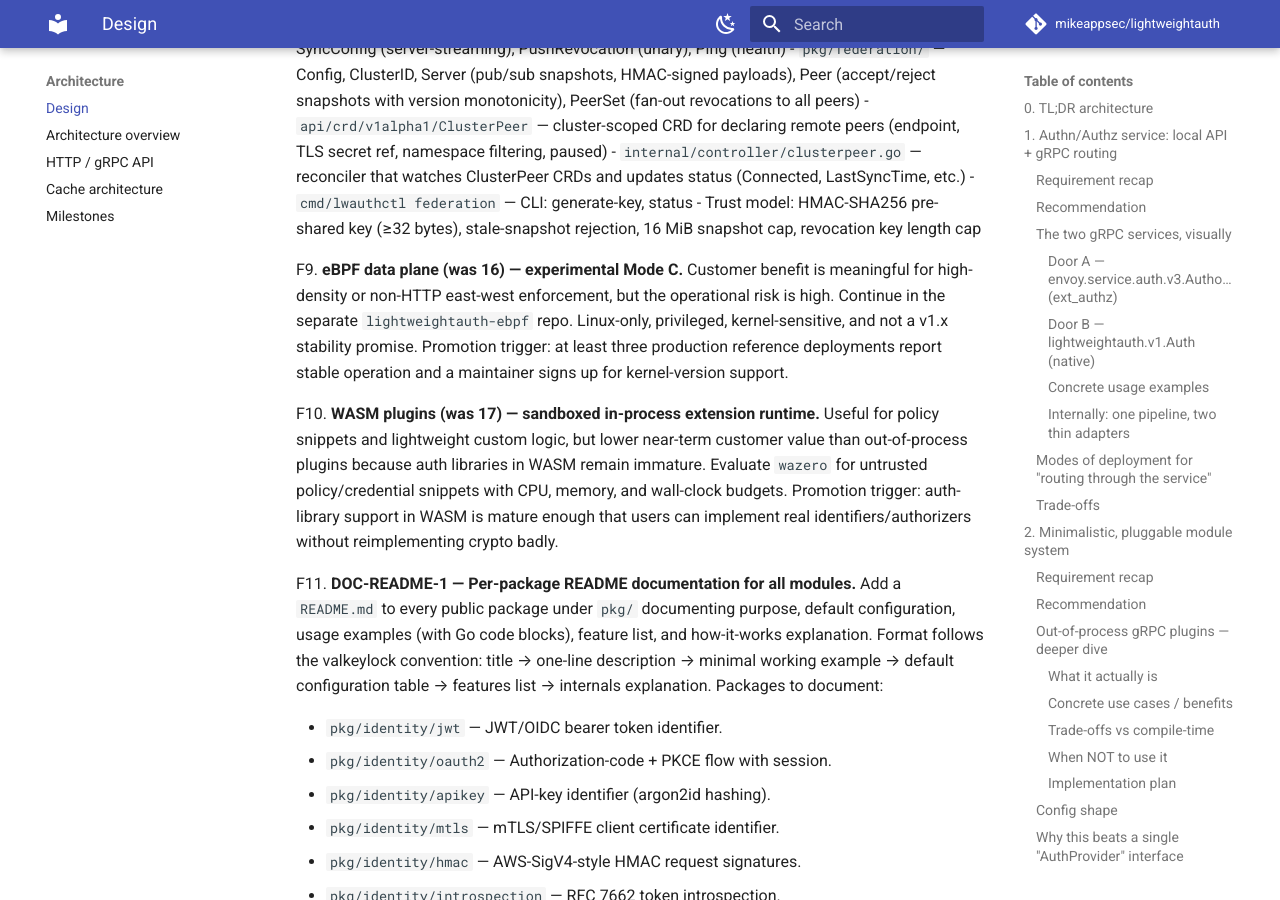
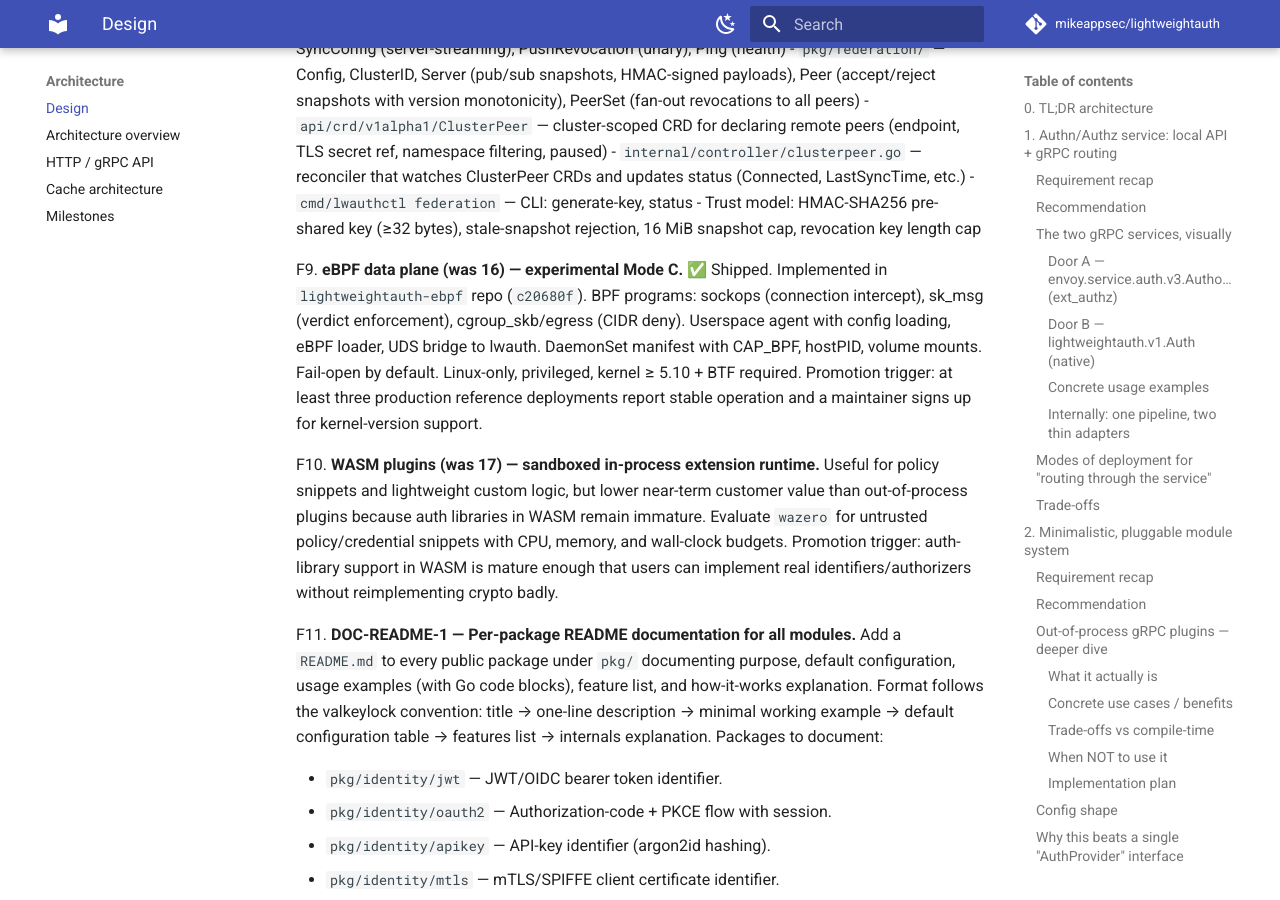
Before and after one commit to mikeappsec/lightweightauth, an MkDocs documentation site: the page built from docs/DESIGN.md, in a window 1280 px wide and 900 px high, scrolled down 45056 px. Built offline with MkDocs 1.6.1 and Material for MkDocs 9.7.7, drawn with Linux system fonts in a browser that asks for light colours; comment, search, counter and statistics services are not loaded.

Commit message:
docs: mark F9 eBPF data plane as shipped

```diff
--- a/docs/DESIGN.md
+++ b/docs/DESIGN.md
@@ -2067,13 +2067,16 @@ F8. **ENT-FEDERATION-1 — Multi-cluster config and decision federation.** ✅ S
   - Trust model: HMAC-SHA256 pre-shared key (≥32 bytes), stale-snapshot
     rejection, 16 MiB snapshot cap, revocation key length cap
 
-F9. **eBPF data plane (was 16) — experimental Mode C.**
-  Customer benefit is meaningful for high-density or non-HTTP east-west
-  enforcement, but the operational risk is high. Continue in the
-  separate `lightweightauth-ebpf` repo. Linux-only, privileged,
-  kernel-sensitive, and not a v1.x stability promise. Promotion
-  trigger: at least three production reference deployments report stable
-  operation and a maintainer signs up for kernel-version support.
+F9. **eBPF data plane (was 16) — experimental Mode C.** ✅ Shipped.
+  Implemented in `lightweightauth-ebpf` repo (`c20680f`).
+  BPF programs: sockops (connection intercept), sk_msg (verdict
+  enforcement), cgroup_skb/egress (CIDR deny). Userspace agent with
+  config loading, eBPF loader, UDS bridge to lwauth. DaemonSet
+  manifest with CAP_BPF, hostPID, volume mounts. Fail-open by default.
+  Linux-only, privileged, kernel ≥ 5.10 + BTF required.
+  Promotion trigger: at least three production reference deployments
+  report stable operation and a maintainer signs up for kernel-version
+  support.
 
 F10. **WASM plugins (was 17) — sandboxed in-process extension runtime.**
   Useful for policy snippets and lightweight custom logic, but lower
```
